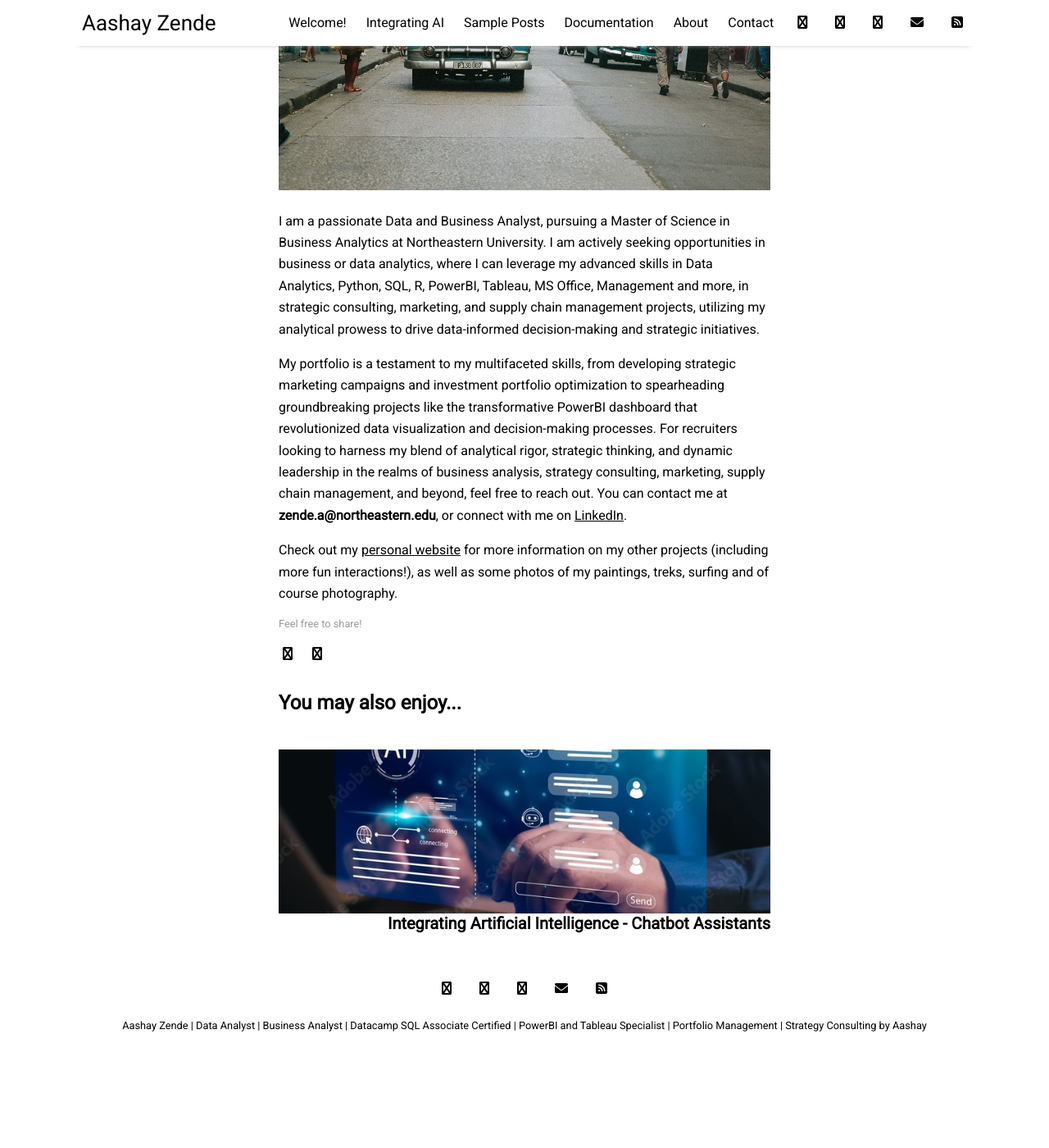
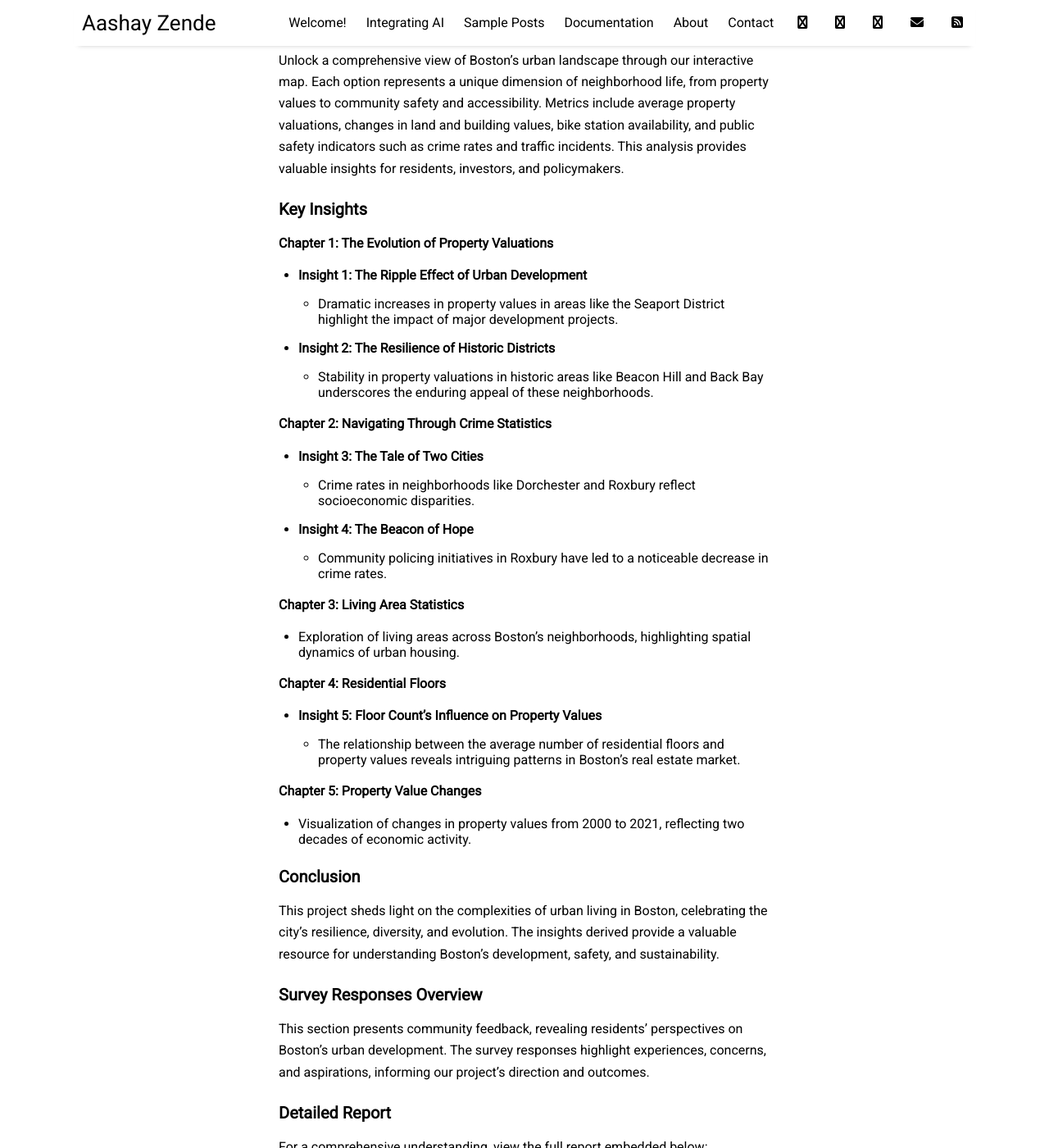
Before and after one commit to ashz1/posts, a Jekyll site: the page built from _posts/2024-06-03-welcome.md, in a window 1280 px wide and 1400 px high, scrolled down 334 px. Shown: the whole window at 82% size. Built offline with Jekyll 4.4.1, drawn with Linux system fonts in a browser that asks for light colours; nearby versions of some CDN libraries; before the commit the page ends 1623 px from its top, so only the background shows below that; some of the changed text lies outside the part shown.

Commit message:
Update 2024-06-03-welcome.md

```diff
--- a/_posts/2024-06-03-welcome.md
+++ b/_posts/2024-06-03-welcome.md
@@ -1,14 +1,60 @@
 ---
 layout: post
-title: Welcome!
-author: Aashay
-permalink: /welcome
-categories: documentation
-tags: [documentation,sample]
-image: cuba-1.jpg
+title: "Boston Neighborhood Analysis"
+author: "Aashay Zende"
+categories: projects
+tags: [Boston, Neighborhood Analysis, Real Estate, Data Analysis]
+image:
 ---
-I am a passionate Data and Business Analyst, pursuing a Master of Science in Business Analytics at Northeastern University. I am actively seeking opportunities in business or data analytics, where I can leverage my advanced skills in Data Analytics, Python, SQL, R, PowerBI, Tableau, MS Office, Management and more, in strategic consulting, marketing, and supply chain management projects, utilizing my analytical prowess to drive data-informed decision-making and strategic initiatives.
 
-My portfolio is a testament to my multifaceted skills, from developing strategic marketing campaigns and investment portfolio optimization to spearheading groundbreaking projects like the transformative PowerBI dashboard that revolutionized data visualization and decision-making processes. For recruiters looking to harness my blend of analytical rigor, strategic thinking, and dynamic leadership in the realms of business analysis, strategy consulting, marketing, supply chain management, and beyond, feel free to reach out. You can contact me at **zende.a@northeastern.edu**, or connect with me on [LinkedIn](https://www.linkedin.com/in/aashay-zende-3018209b/).
+## Boston Neighborhood Analysis
 
-Check out my [personal website](https://ash247.streamlit.app/) for more information on my other projects (including more fun interactions!), as well as some photos of my paintings, treks, surfing and of course photography.
+Embarking on a journey to unravel the evolving tapestry of Boston's neighborhoods, this project reveals the intricate story of property dynamics, safety, and community resilience, reflecting the collective aspirations and challenges of its inhabitants.
+
+[You can view a live demo of the project here.](https://ash247.streamlit.app/Project_Boston/).
+
+### Project Overview
+
+Unlock a comprehensive view of Boston's urban landscape through our interactive map. Each option represents a unique dimension of neighborhood life, from property values to community safety and accessibility. Metrics include average property valuations, changes in land and building values, bike station availability, and public safety indicators such as crime rates and traffic incidents. This analysis provides valuable insights for residents, investors, and policymakers.
+
+### Key Insights
+
+**Chapter 1: The Evolution of Property Valuations**
+- **Insight 1: The Ripple Effect of Urban Development**
+  - Dramatic increases in property values in areas like the Seaport District highlight the impact of major development projects.
+- **Insight 2: The Resilience of Historic Districts**
+  - Stability in property valuations in historic areas like Beacon Hill and Back Bay underscores the enduring appeal of these neighborhoods.
+
+**Chapter 2: Navigating Through Crime Statistics**
+- **Insight 3: The Tale of Two Cities**
+  - Crime rates in neighborhoods like Dorchester and Roxbury reflect socioeconomic disparities.
+- **Insight 4: The Beacon of Hope**
+  - Community policing initiatives in Roxbury have led to a noticeable decrease in crime rates.
+
+**Chapter 3: Living Area Statistics**
+- Exploration of living areas across Boston’s neighborhoods, highlighting spatial dynamics of urban housing.
+
+**Chapter 4: Residential Floors**
+- **Insight 5: Floor Count's Influence on Property Values**
+  - The relationship between the average number of residential floors and property values reveals intriguing patterns in Boston's real estate market.
+
+**Chapter 5: Property Value Changes**
+- Visualization of changes in property values from 2000 to 2021, reflecting two decades of economic activity.
+
+### Conclusion
+
+This project sheds light on the complexities of urban living in Boston, celebrating the city's resilience, diversity, and evolution. The insights derived provide a valuable resource for understanding Boston's development, safety, and sustainability.
+
+### Survey Responses Overview
+
+This section presents community feedback, revealing residents' perspectives on Boston's urban development. The survey responses highlight experiences, concerns, and aspirations, informing our project's direction and outcomes.
+
+### Detailed Report
+
+For a comprehensive understanding, view the full report embedded below:
+
+<div class="pdf-embed-container">
+    <iframe src="/assets/pdf/Project%20Group5%20Final%20Report.pdf#toolbar=0" width="800" height="600" style="border: none;"></iframe>
+</div>
+
+---
```
